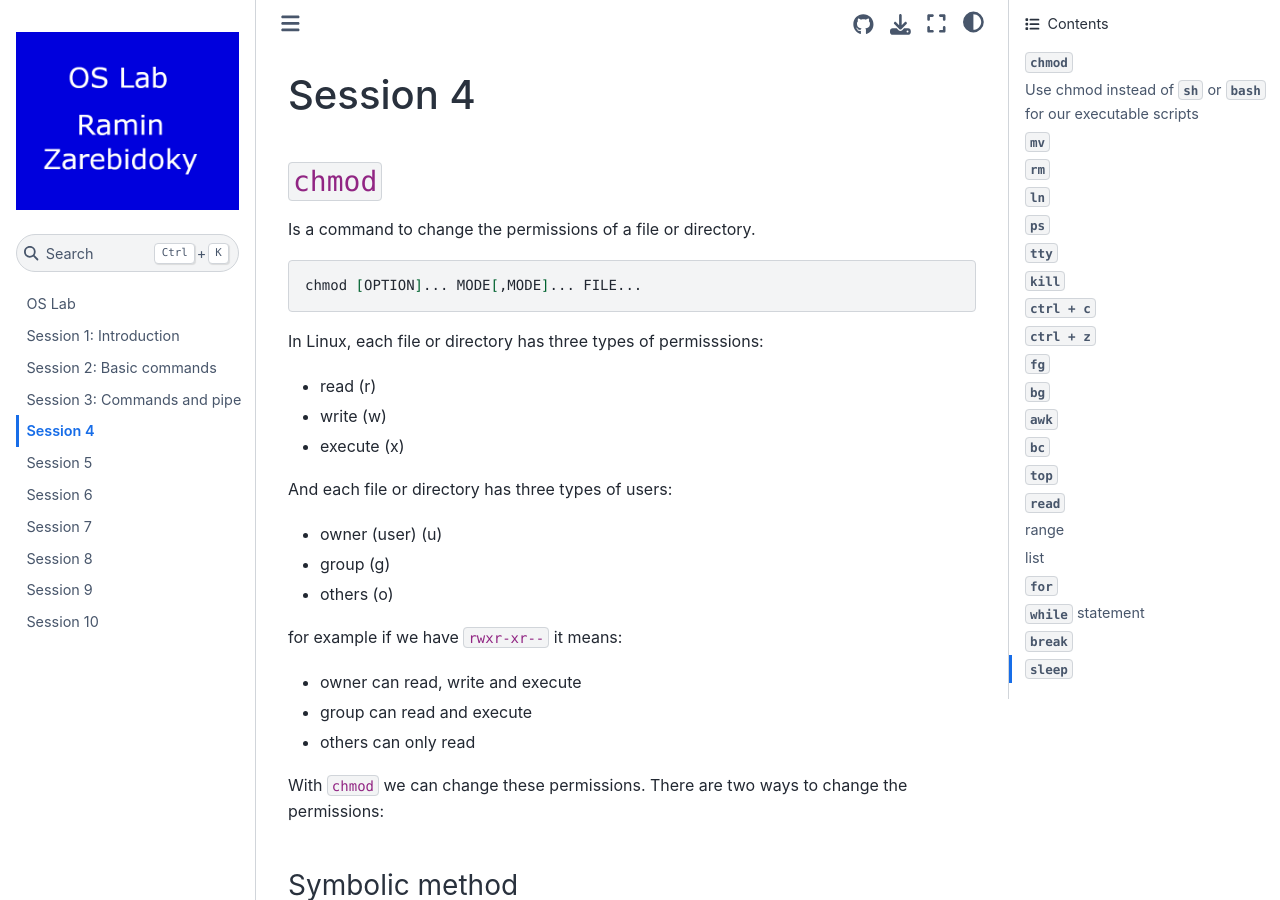
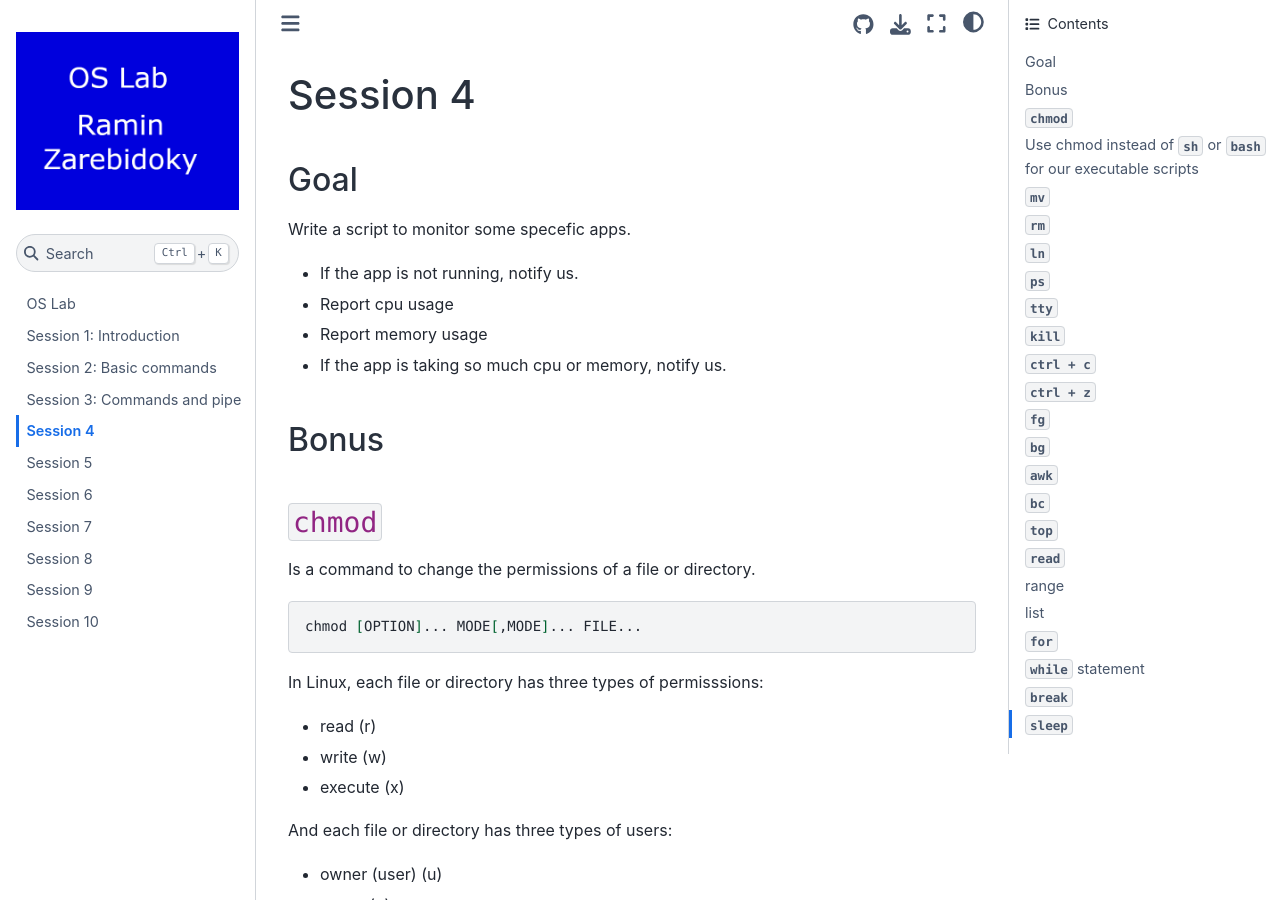
Before and after one commit to LiterallyTheOne/os_lab, a Jupyter Book: the page built from docs/session_4.md, in a window 1280 px wide and 900 px high. Built offline with Jupyter Book 1.0.4 settings and Sphinx 7.4.7 and the Sphinx Book theme 1.1.4, drawn with Linux system fonts in a browser that asks for light colours.

Commit message:
Add goal and bonus, should fill the bonus

```diff
--- a/docs/session_4.md
+++ b/docs/session_4.md
@@ -1,4 +1,17 @@
 # Session 4
+
+## Goal
+
+Write a script to monitor some specefic apps.
+
+* If the app is not running, notify us.
+* Report cpu usage
+* Report memory usage
+* If the app is taking so much cpu or memory, notify us.
+
+## Bonus
+
+
 
 ## `chmod`
 
```
